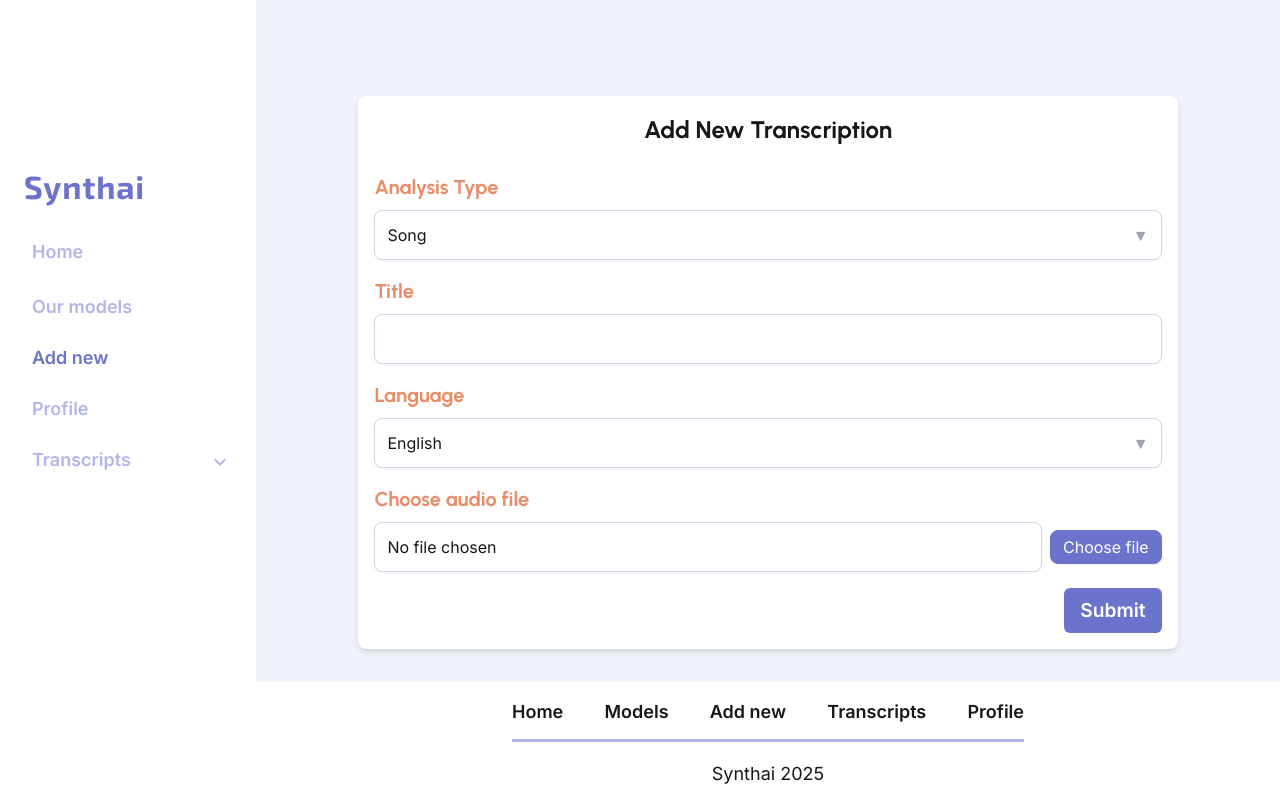
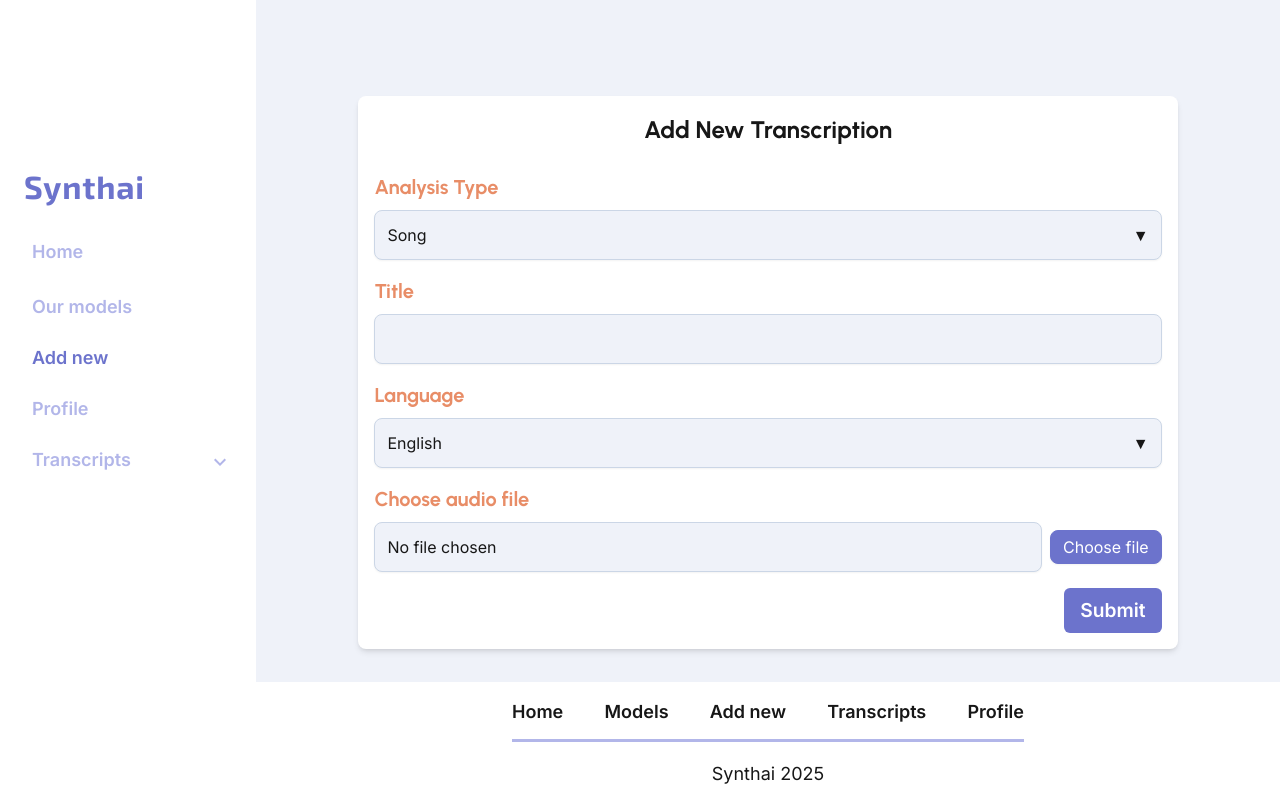
Before and after one commit to fabilier228/ai.synthai.src.frontend, a Next.js app: page /add_new in a window 1280 px wide. Built offline with nearby package versions, Linux system fonts and the light colour scheme.

Commit message:
refactor: update styles

```diff
--- a/src/app/add_new/components/HeadlessSelect.tsx
+++ b/src/app/add_new/components/HeadlessSelect.tsx
@@ -35,18 +35,20 @@ export const HeadlessSelect: React.FC<HeadlessSelectProps> = ({
       </label>
       <Listbox value={value} onChange={onChange} name={name}>
         <div className="relative w-full">
-          <Listbox.Button className="border border-outline rounded-lg p-3 w-full bg-white shadow-sm focus:border-primary focus:ring-2 focus:ring-primary transition-all duration-150 flex justify-between items-center">
-            <span>{options.find((opt) => opt.value === value)?.label}</span>
-            <span className="ml-2 text-gray-400">▼</span>
+          <Listbox.Button className="border border-outline rounded-lg p-3 w-full bg-background text-text shadow-sm focus:border-primary focus:ring-2 focus:ring-primary transition-all duration-150 flex justify-between items-center">
+            <span className="text-text">
+              {options.find((opt) => opt.value === value)?.label}
+            </span>
+            <span className="ml-2 text-text">▼</span>
           </Listbox.Button>
-          <Listbox.Options className="absolute z-10 mt-1 w-full bg-white border border-outline rounded-lg shadow-lg">
+          <Listbox.Options className="absolute z-10 mt-1 w-full bg-background text-text border border-outline rounded-lg shadow-lg">
             {options.map((opt) => (
               <Listbox.Option
                 key={opt.value}
                 value={opt.value}
                 className={({ active, selected }) =>
-                  `cursor-pointer select-none p-3 ${
-                    active ? "bg-primary text-white" : "text-gray-900"
+                  `cursor-pointer select-none p-3 bg-background text-text ${
+                    active ? "bg-primary text-white" : ""
                   } ${selected ? "font-bold" : "font-normal"}`
                 }
               >
--- a/src/app/add_new/page.tsx
+++ b/src/app/add_new/page.tsx
@@ -67,7 +67,7 @@ export default function AddNewPage() {
       >
         {({ handleChange, values, setFieldValue }) => (
           <Form className="mx-auto p-4 bg-surface rounded-lg shadow-md flex flex-col md:mt-8">
-            <h2 className="text-h3 font-heading mb-6 text-center">
+            <h2 className="text-h3 font-heading mb-6 text-center text-text">
               Add New Transcription
             </h2>
             <HeadlessSelect
@@ -103,7 +103,7 @@ export default function AddNewPage() {
                 name="title"
                 value={values.title}
                 onChange={handleChange}
-                className="border border-outline rounded-lg p-3 w-full shadow-sm focus:border-primary focus:ring-2 focus:ring-primary transition-all duration-150"
+                className="border border-outline rounded-lg p-3 w-full shadow-sm focus:border-primary focus:ring-2 focus:ring-primary transition-all duration-150 bg-background text-text placeholder:text-text"
               />
               <ErrorMessage
                 name="title"
@@ -135,7 +135,7 @@ export default function AddNewPage() {
                   type="text"
                   readOnly
                   value={values.file ? values.file.name : "No file chosen"}
-                  className="border border-outline rounded-lg p-3 flex-1 text-sm shadow-sm focus:border-primary focus:ring-2 focus:ring-primary transition-all duration-150"
+                  className="border border-outline rounded-lg p-3 flex-1 text-sm shadow-sm focus:border-primary focus:ring-2 focus:ring-primary transition-all duration-150 bg-background text-text placeholder:text-text"
                   style={{ minWidth: "0" }}
                 />
                 <input
@@ -175,11 +175,11 @@ export default function AddNewPage() {
               {loading ? "Processing..." : "Submit"}
             </button>
             {result && (
-              <div className="mt-6 p-4 bg-gray-100 rounded-md">
-                <h3 className="text-h4 font-heading mb-2">
+              <div className="mt-6 p-4 bg-background rounded-md">
+                <h3 className="text-h4 font-heading mb-2 text-text">
                   Transcription Result:
                 </h3>
-                <pre className="text-xs whitespace-pre-wrap break-words">
+                <pre className="text-xs whitespace-pre-wrap break-words text-text">
                   {result}
                 </pre>
               </div>
```
